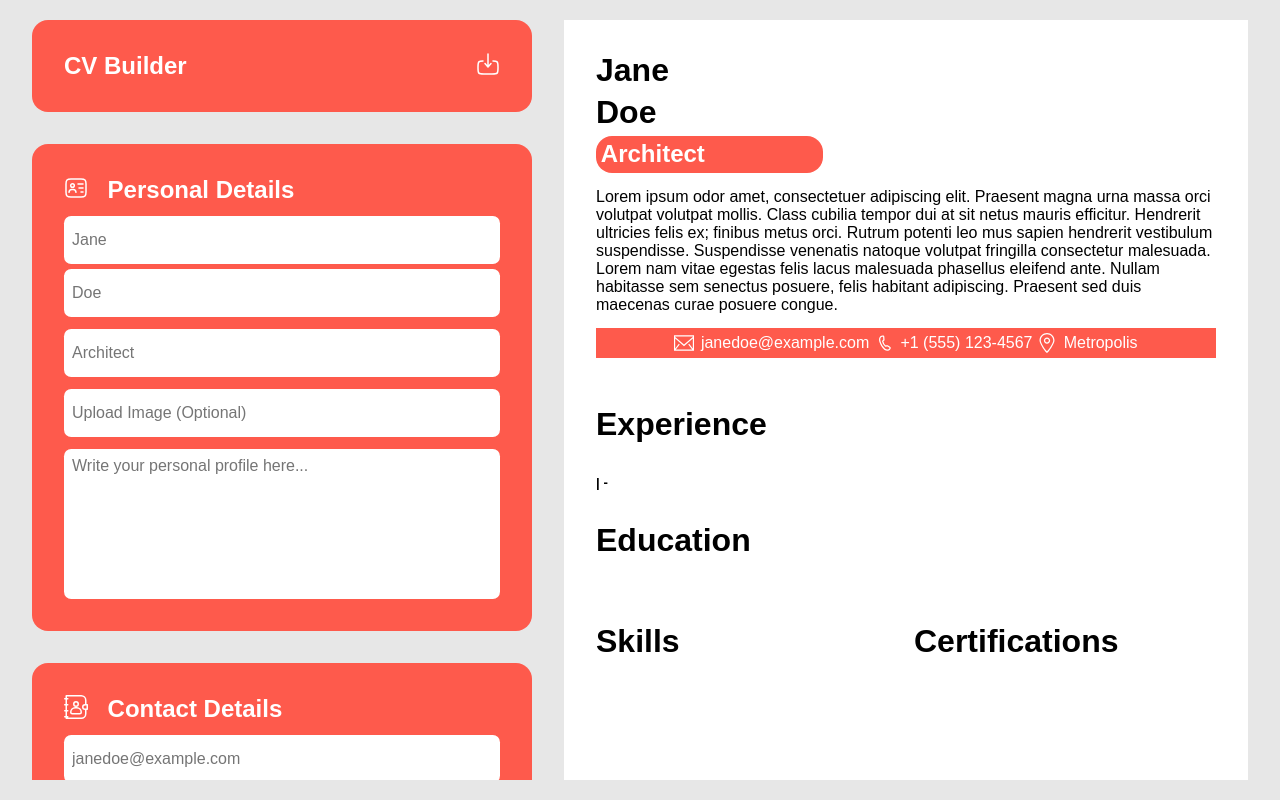
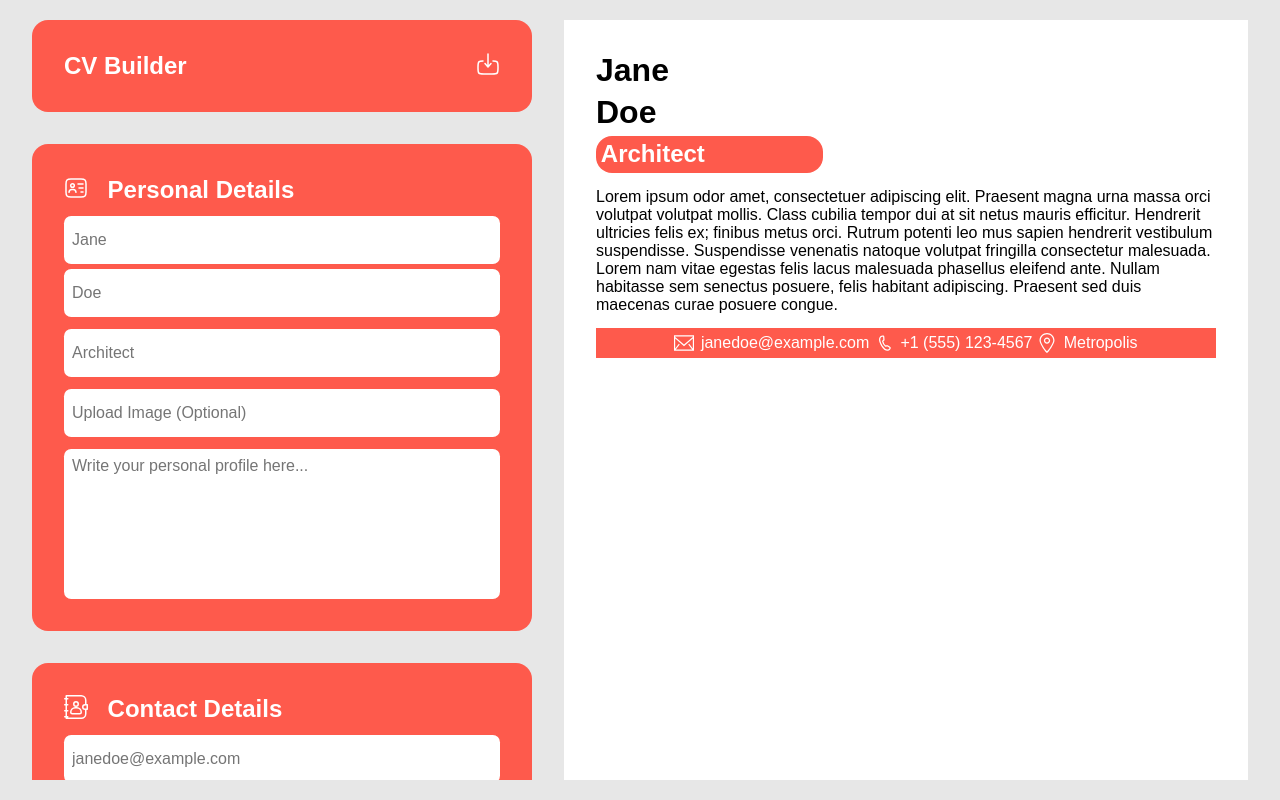
Before and after one commit to gavinv-m/cv-application, a React (Vite) app: page / in a window 1280 px wide. Built offline with nearby package versions, Linux system fonts and the light colour scheme.

Commit message:
feat: Conditionally render resume main

```diff
--- a/src/main/ExpEduContainer.jsx
+++ b/src/main/ExpEduContainer.jsx
@@ -2,6 +2,15 @@ export default function ExpEduContainer({ experience, education }) {
   return (
     <div className="exp-edu-container">
       <div className="exp-container">
+        {experience.some(
+          (exp) =>
+            exp.position ||
+            exp.company ||
+            exp.startDate ||
+            exp.endDate ||
+            exp.description,
+        ) && (
+          <>
             <h3>Experience</h3>
             <div className="experience-group">
               {experience.map((exp) => {
@@ -14,8 +23,12 @@ export default function ExpEduContainer({ experience, education }) {
                 );
               })}
             </div>
+          </>
+        )}
       </div>
       <div className="edu-container">
+        {education.some((edu) => edu.school || edu.degree) && (
+          <>
             <h3>Education</h3>
             <div className="education-section-group">
               {education.map((edu) => {
@@ -27,6 +40,8 @@ export default function ExpEduContainer({ experience, education }) {
                 );
               })}
             </div>
+          </>
+        )}
       </div>
     </div>
   );
--- a/src/main/SkillsCertsContainer.jsx
+++ b/src/main/SkillsCertsContainer.jsx
@@ -2,20 +2,30 @@ export default function SkillsCertsContainer({ skills, certifications }) {
   return (
     <div className="skills-certs-container">
       <div className="skills-container">
+        {skills.some((skill) => skill.skill !== '') && (
+          <>
             <h3>Skills</h3>
             <ul>
               {skills.map((skill) => (
                 <li key={skill.key}>{skill.skill}</li>
               ))}
             </ul>
+          </>
+        )}
       </div>
       <div className="certifications-container">
+        {certifications.some(
+          (certification) => certification.certification !== '',
+        ) && (
+          <>
             <h3>Certifications</h3>
             <ul>
               {certifications.map((certification) => (
                 <li key={certification.key}>{certification.certification}</li>
               ))}
             </ul>
+          </>
+        )}
       </div>
     </div>
   );
```
Lines whose indentation alone changed are shown as unchanged.
